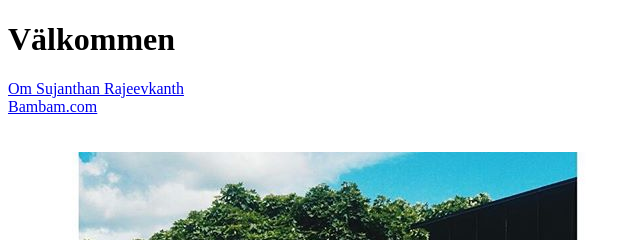
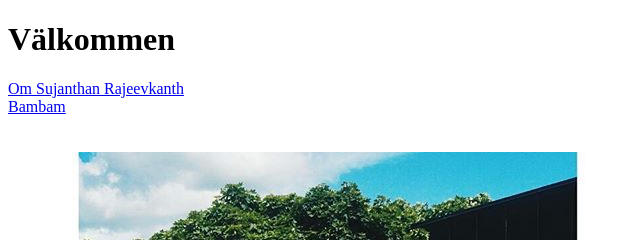
Before and after one commit to SujanthanR/SujanthanR.github.io, a plain HTML site: page index.html in a window 1280 px wide. Shown: the top 240 px of the page, 0-640 px from the left. Drawn offline with Linux system fonts and the light colour scheme.

Commit message:
com
tog bort .com

```diff
--- a/index.html
+++ b/index.html
@@ -7,7 +7,7 @@
     <body>
 <h1>Välkommen</h1>
         <nav><a href="https://sujanthanr.github.io/ommig.html">Om Sujanthan Rajeevkanth</a></nav>
-        <nav><a href="https://sujanthanr.github.io/input.html">Bambam.com</a></nav>
+        <nav><a href="https://sujanthanr.github.io/input.html">Bambam</a></nav>
         <br>
         <br>
         <img src="suddemma.png" alt="auto" title="SuddenochEmma">
```
